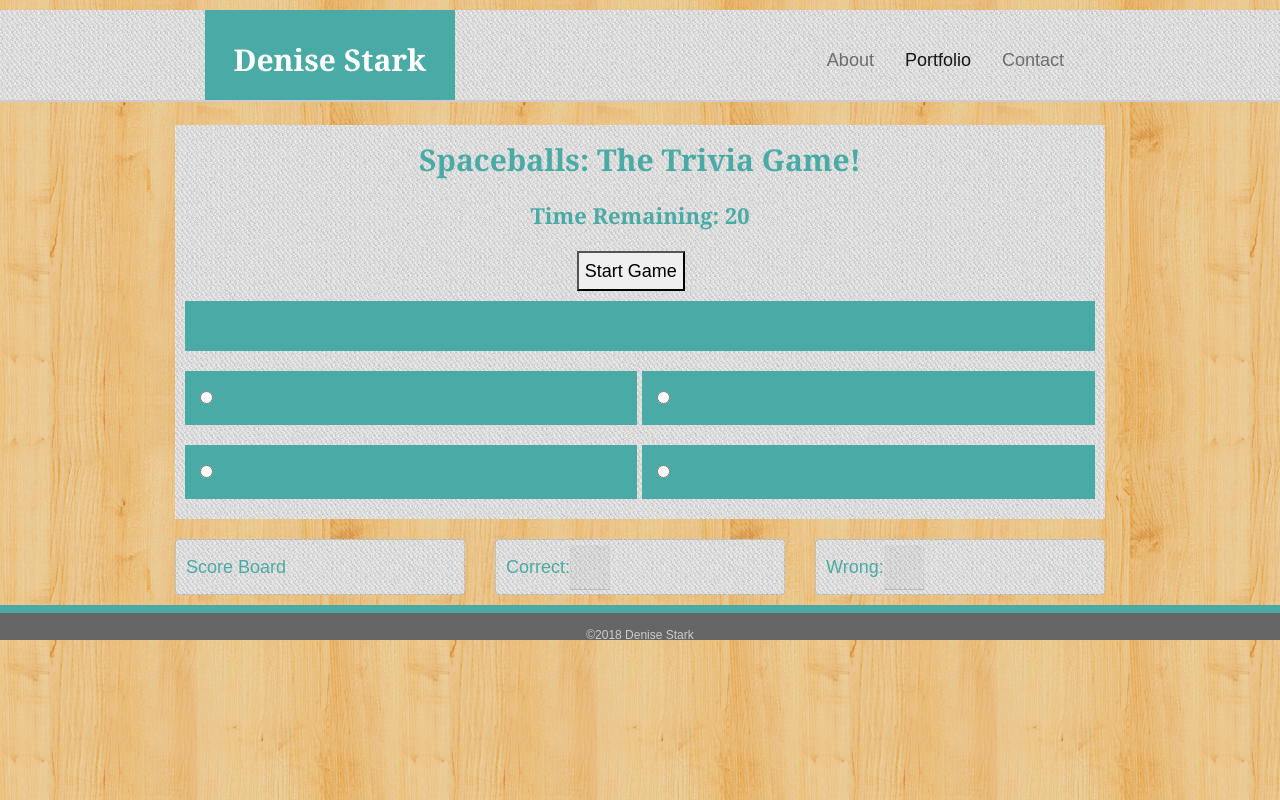
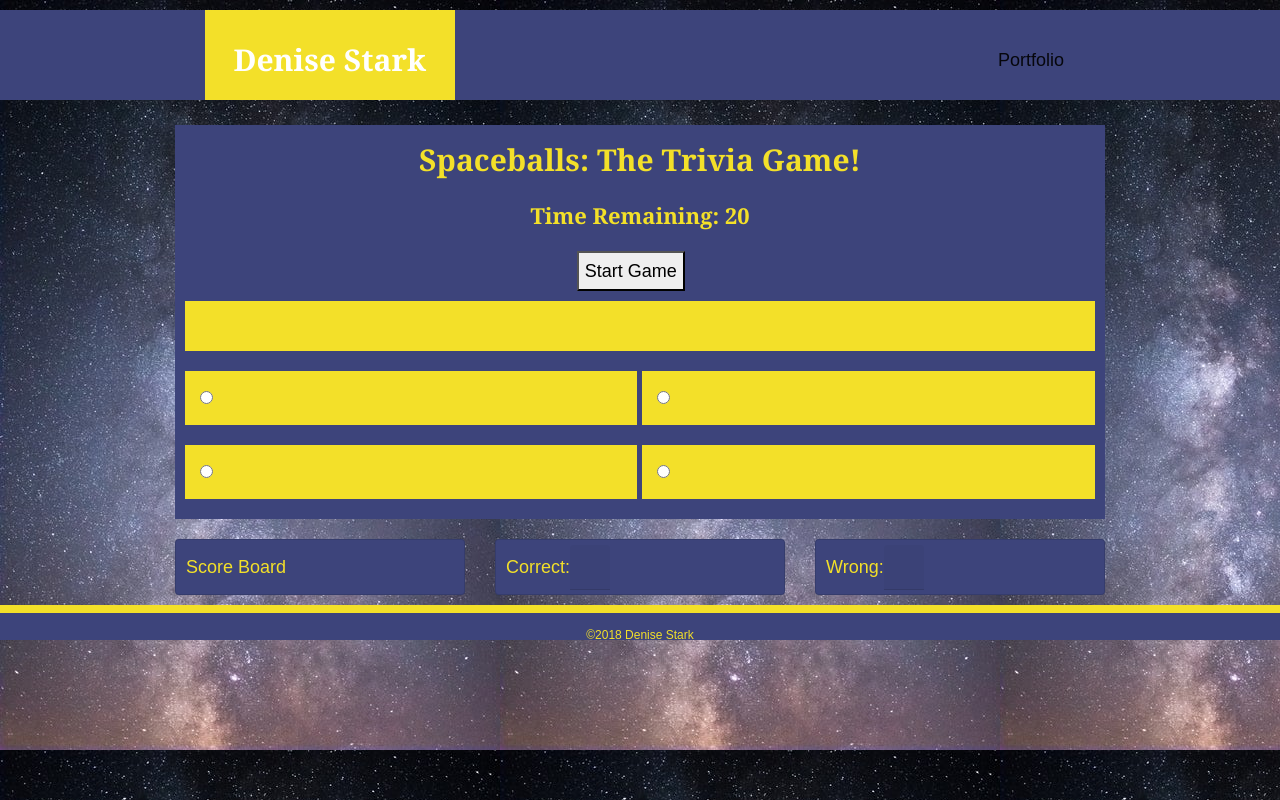
Before and after one commit to dstark88/TriviaGame, a plain HTML site: page index.html in a window 1280 px wide. Drawn offline with nearby package versions, Linux system fonts and the light colour scheme.

Commit message:
adding readme

```diff
--- a/assets/css/style.css
+++ b/assets/css/style.css
@@ -2,8 +2,8 @@ body {
     font-family: Arial, "Helvetica Neue", Helvetica, sans-serif;
     font-size: 18px;
     line-height: 34px;
-    color: #4aaaa5;
-    background-image: url("../images/purty_wood.png");
+    color: #F3E029;
+    background-image: url("../images/space.jpg");
 }
 
 /* general */
@@ -18,7 +18,7 @@ h2 {
     font-family: Georgia, Times, "Times New Roman", serif;
     font-weight: 700;
     text-align: center;
-    color: #4aaaa5;
+    color: #F3E029;
 }
 
 h1 {
@@ -39,8 +39,7 @@ h2 {
     margin: 10px 0 30px;
     overflow: auto;
     color: #ffffff;
-    background-image: url("../images/cheap_diagonal_fabric.png");
-    border-bottom: 2px solid #cccccc;
+    background-color: #3D447B;
 }
 @media screen and (max-width: 640px) {
 #masthead {
@@ -59,7 +58,7 @@ h2 {
     color: #ffffff;
     text-align: center;
     text-decoration: none;
-    background: #4aaaa5;
+    background: #F3E029;
 }
 
 .navbar {
@@ -69,7 +68,7 @@ h2 {
 nav {
     float: right;
     margin-top: 25px;
-    color: #4aaaa5;
+    color: #F3E029;
 }
 
 nav a {
@@ -77,7 +76,7 @@ nav a {
     padding-left: 15px;
     margin-left: 15px;
     line-height: 18px;
-    color: #4aaaa5;
+    color: #F3E029;
     text-decoration: none;
     border-left: 1px solid #efefef;
 }
@@ -85,7 +84,9 @@ nav a {
 nav a:first-child {
     border-left: 0 none;
 }
-
+#nav-item {
+    color: #F3E029;
+}
 .button {
     text-align: center;
 }
@@ -93,8 +94,8 @@ nav a:first-child {
 .question {
     padding: 25px;
     margin: 10px 0 10px 0;
-    background: #4aaaa5;
-    color: #ffffff;
+    background: #F3E029;
+    color: #3D4478;
     text-align: center;
 }
 
@@ -102,8 +103,8 @@ nav a:first-child {
     width: 49.7%;
     padding: 10px 0 10px 15px;
     margin: 10px 0 10px 0;
-    background: #4aaaa5;
-    color: #ffffff;
+    background: #F3E029;
+    color: #3D4478;
 }
 
 .video.hidden {
@@ -138,14 +139,14 @@ h2 {
     width: 100%;
     max-width: 960px;
     padding: 10px;
-    background-image: url("../images/cheap_diagonal_fabric.png");
+    background-color: #3D447B;
 }
 .card {
     float: left;
     width: 100%;
     max-width: 960px;
     padding: 10px;
-    background-image: url("../images/cheap_diagonal_fabric.png");
+    background-color: #3D447B;
 }
 /* footer */
 footer {
@@ -155,10 +156,10 @@ footer {
     padding: 5px 0;
     clear: both;
     font-size: 12px;
-    color: #ffffff;
-    color: #cccccc;
+    color: #F3E029;
+    color: #F3E029;
     text-align: center;
-    background: #666666;
-    border-top: 8px solid #4aaaa5;
+    background: #3D447B;
+    border-top: 8px solid #F3E029;
     height: 35px;
 }
--- a/index.html
+++ b/index.html
@@ -12,7 +12,7 @@
 </head>
 <body>
     <header id="masthead">
-            <a class="navbar-brand active" href="index.html">Denise Stark</a>
+            <a class="navbar-brand active" href="https://dstark88.github.io/Portfolio/">Denise Stark</a>
                 <nav class="navbar navbar-expand-md navbar-light">
                     <button class="navbar-toggler" type="button" data-toggle="collapse" data-target="#navbarSupportedContent" aria-controls="navbarSupportedContent" aria-expanded="false" aria-label="Toggle navigation">
                         <span class="navbar-toggler-icon"></span>
@@ -20,14 +20,8 @@
 
                 <div class="collapse navbar-collapse" id="navbarSupportedContent">
                     <ul class="navbar-nav mr-auto">
-                        <li class="nav-item">
-                            <a class="nav-link" href="https://dstark88.github.io/Bootstrap-Portfolio/index.html">About<span class="sr-only">(current)</span></a>
-                        </li>
                         <li class="nav-item active">
-                            <a class="nav-link" href="https://dstark88.github.io/Bootstrap-Portfolio/portfolio.html">Portfolio</a>
-                        </li>
-                        <li class="nav-item">
-                            <a class="nav-link" href="https://dstark88.github.io/Bootstrap-Portfolio/contact.html">Contact</a>
+                            <a class="nav-link" href="https://dstark88.github.io/Portfolio/">Portfolio</a>
                         </li>
                     </ul>
                 </nav>
```
Also changed, not shown: assets/javascript/app.js (+0 -32 lines), assets/images/space.jpg (added), 1 other file.
